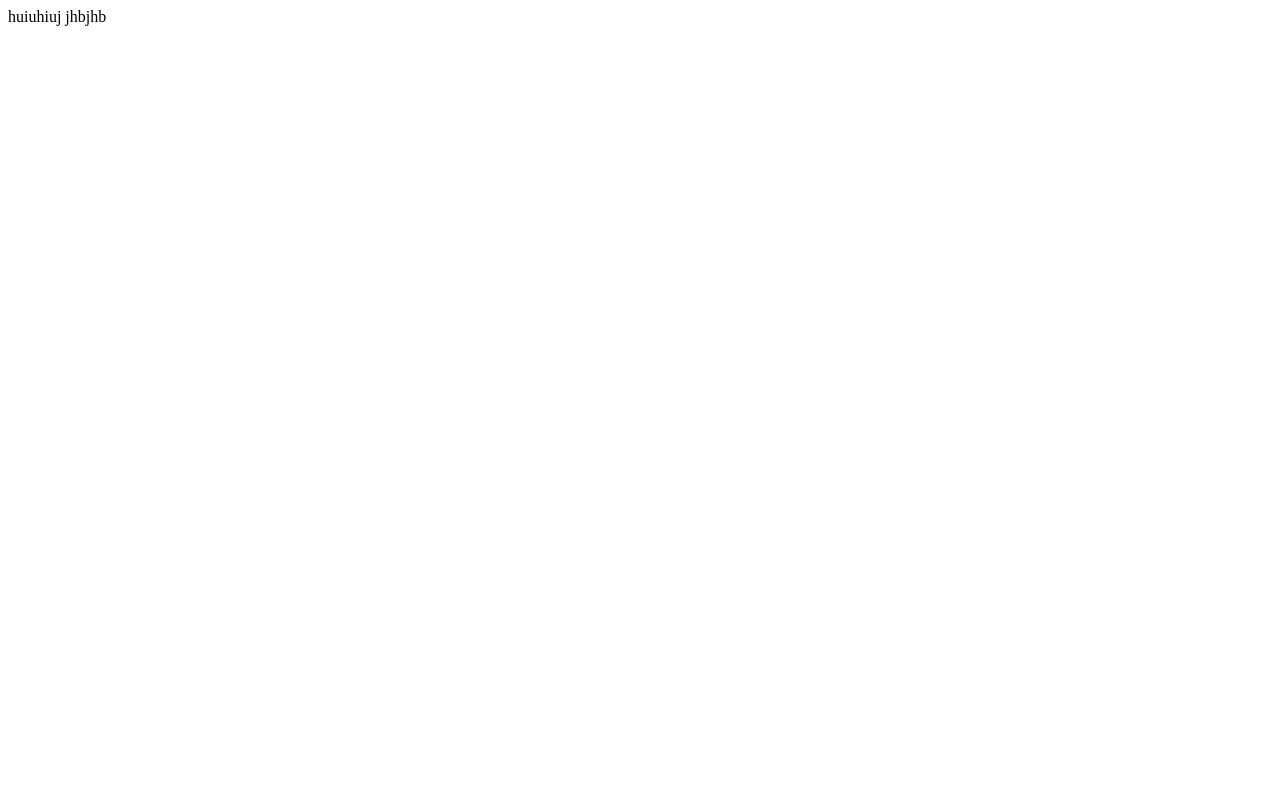
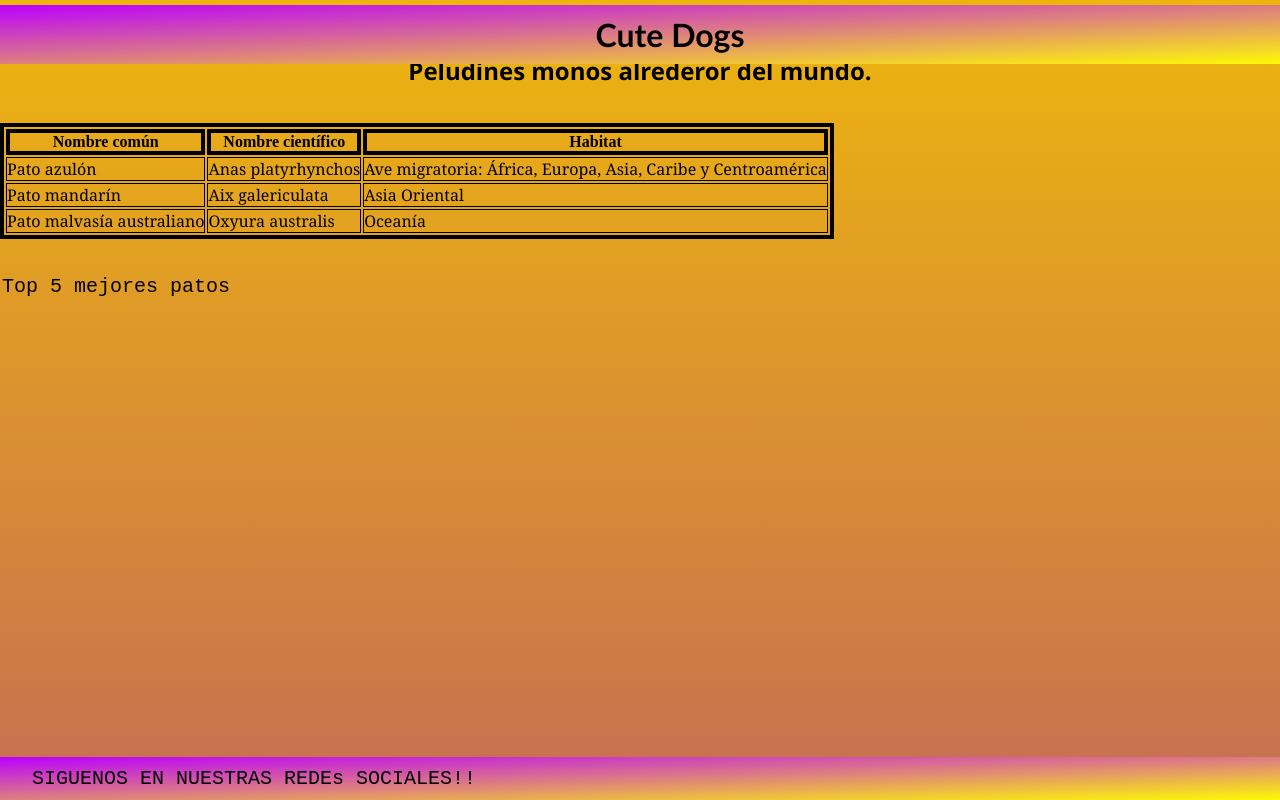
Before and after one commit to rjodomin22/LDM-ED, a plain HTML site: page index.html in a window 1280 px wide. Drawn offline with Linux system fonts and the light colour scheme.

Commit message:
modificacion 1.1

```diff
--- /dev/null
+++ b/index.css
@@ -0,0 +1,61 @@
+* {
+    margin: 0;
+    padding: 0;
+  }
+
+  body {
+    background-image: linear-gradient(rgb(238, 182, 12), rgb(199, 110, 83));
+    background-repeat: no-repeat;
+    background-size: cover;
+    background-attachment: fixed;
+  }
+
+  header {
+    width: 100%;
+    padding: 10px 30px;
+    position: fixed;
+    bottom: 92%;
+    background-image: linear-gradient(to bottom right, rgb(187, 0, 255), yellow);}
+
+  h1 {
+    color: rgb(0, 0, 0);
+    text-align: center;
+    font-family: 'Gill Sans', 'Gill Sans MT', Calibri, 'Trebuchet MS', sans-serif;
+  }
+
+  h2{
+    color: rgb(0, 0, 0);
+    text-align: center;
+    font-family: 'Segoe UI', Tahoma, Geneva, Verdana, sans-serif;
+  }
+
+  p {
+    font-family: monospace;
+    font-size: 20px;
+    text-align: left;
+    margin-left: 2px;
+  }
+
+  img {
+    display: block;
+  }
+
+  footer {
+    width: 100%;
+    padding: 10px 30px;
+    position: fixed;
+    bottom: 0;
+    background-image: linear-gradient(to bottom right, rgb(187, 0, 255), yellow);
+  }
+
+  table,th{
+    border: 4px solid black;
+    font-family:initial;
+    position: center;
+  }
+
+  td{
+    border: 1px solid black;
+    font-family: Georgia, 'Times New Roman', Times, serif;
+    position: center;
+  }
--- a/index.html
+++ b/index.html
@@ -1 +1,44 @@
-huiuhiuj jhbjhb
+<!DOCTYPE html>
+<html>
+  <head>
+    <title>Cute Dogs</title>
+    <link rel="stylesheet" href="index.css">
+    <link rel="shortcut icon" href="img/1f986.ico" type="image/x-icon">
+  </head>
+  <header>
+    <h1>Cute Dogs</h1>
+  </header>
+  <body>
+    <br><br><br>
+    <h2>Peludines monos alrederor del mundo.</h2>
+    <br><br>
+    <table>
+      <tr>
+        <th>Nombre común</th>
+        <th>Nombre científico</th>
+        <th>Habitat</th>
+      </tr>
+      <tr>
+        <td>Pato azulón</td>
+        <td>Anas platyrhynchos</td>
+        <td>Ave migratoria: África, Europa, Asia, Caribe y Centroamérica</td>
+      </tr>
+      <tr>
+        <td>Pato mandarín</td>
+        <td>Aix galericulata</td>
+        <td>Asia Oriental</td>
+      </tr>
+      <tr>
+        <td>Pato malvasía australiano </td>
+        <td>Oxyura australis</td>
+        <td>Oceanía</td>
+      </tr>
+    </table>
+    <br><br>
+    <p>Top 5 mejores patos</p>
+    <br><br>
+  </body>
+  <footer>
+    <p>SIGUENOS EN NUESTRAS REDEs SOCIALES!!</p>
+  </footer>
+</html>
```
